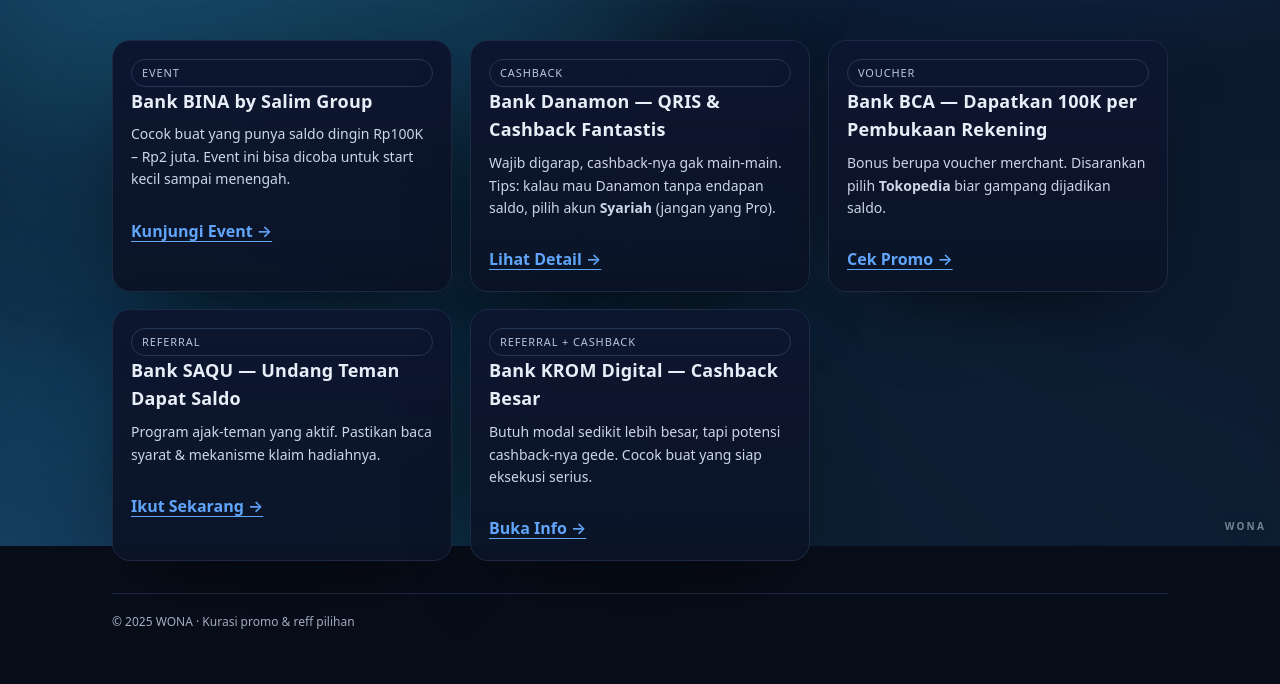
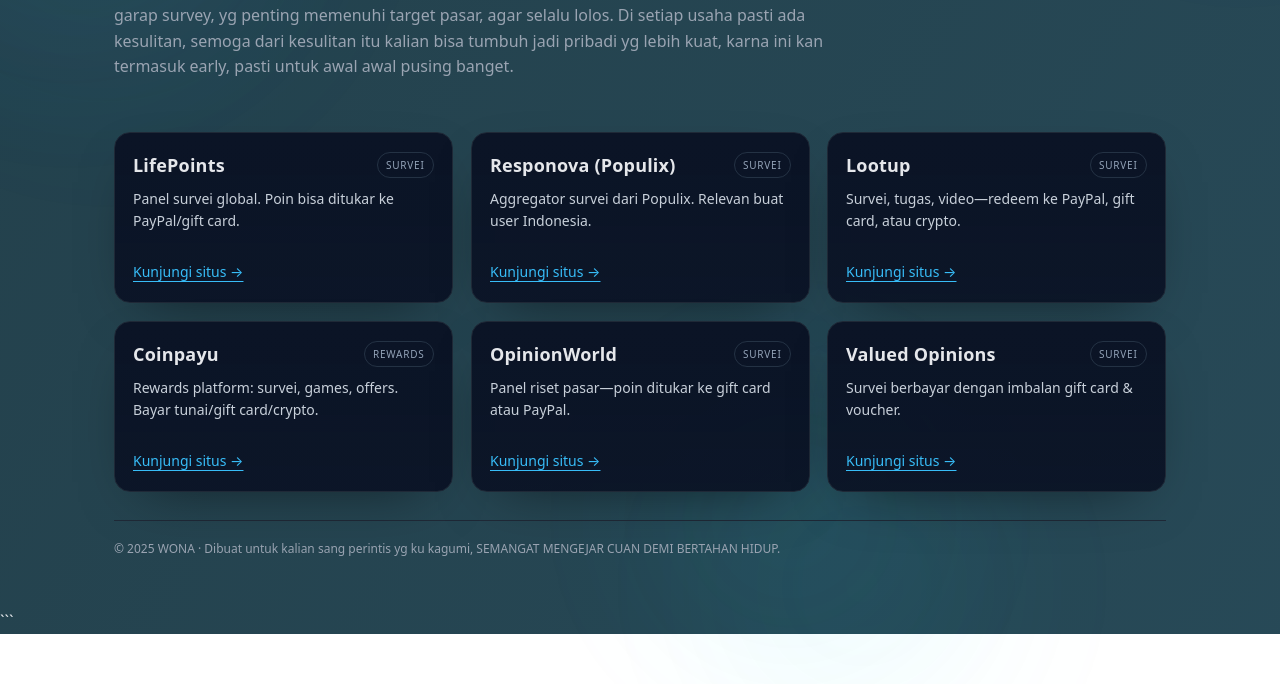
Before and after one commit to seravinnnn/PanelSurveyWonaa, a plain HTML site: page index.html in a window 1280 px wide. Shown: the part 254-938 px from the top of the page. After the commit the page ends 888 px from the top, so only its background shows below. Drawn offline with Linux system fonts and the light colour scheme.

Commit message:
Add files via upload

````diff
--- a/index.html
+++ b/index.html
@@ -3,28 +3,22 @@
   <head>
     <meta charset="utf-8" />
     <meta name="viewport" content="width=device-width, initial-scale=1" />
-    <title>PROMO BANK DIGITAL & REFF — by WONA</title>
+    <title>Kumpulan Panel Survey Penghasil Uang — by WONA</title>
     <meta
       name="description"
-      content="Kumpulan event promo bank digital & referral lengkap dengan link. Disusun oleh WONA."
+      content="Daftar panel survei penghasil uang lengkap dengan link pendaftaran. Dibuat oleh WONA untuk Seravin."
     />
-    <meta name="theme-color" content="#0a0f1f" />
+
     <style>
-      /* =======================================================
-       SINGLE FILE — INDEX.HTML SAJA
-       Tema: PROMO BANK DIGITAL & REFF (by WONA)
-       Fitur: Background animasi cinematic + kartu event + watermark
-       ======================================================= */
-
       :root {
-        --text: #e8eef7;
-        --muted: #a6b3c7;
-        --primary: #60a5fa;
         --card: #0b1426;
-        --border: #1e2a44;
-        --radius: 18px;
-        --shadow: 0 30px 90px -40px rgba(0, 0, 0, 0.85);
-        --glow: #60a5fa99;
+        --text: #e5e7eb;
+        --muted: #9aa4b2;
+        --primary: #38bdf8;
+        --border: #1f2937;
+        --shadow: 0 20px 60px -30px rgba(0, 0, 0, 0.6);
+        --radius: 16px;
+        --glow: #38bdf8aa;
       }
       * {
         box-sizing: border-box;
@@ -33,215 +27,93 @@
       body {
         height: 100%;
       }
-      html {
-        scroll-behavior: smooth;
-      }
       body {
         margin: 0;
         color: var(--text);
-        line-height: 1.6;
         font-family: ui-sans-serif, system-ui, -apple-system, Segoe UI, Roboto,
           Helvetica, Arial;
+        line-height: 1.6;
+        /* Aurora gradient bergerak */
+        background: linear-gradient(120deg, #0f2027, #203a43, #2c5364);
+        background-size: 600% 600%;
+        animation: aurora 18s ease infinite;
+        position: relative;
         overflow-x: hidden;
-        background: #080d1a; /* fallback */
+      }
+      @keyframes aurora {
+        0% {
+          background-position: 0% 50%;
+        }
+        50% {
+          background-position: 100% 50%;
+        }
+        100% {
+          background-position: 0% 50%;
+        }
       }
 
-      /* ===================== SUPER BACKGROUND =====================
-       Layer 1: deep-space gradient animated (conic + radial)
-       Layer 2: aurora-like flowing light (blurred blobs)
-       Layer 3: starfield & twinkle particles
-    */
-      .bg {
+      /* Lapisan bokeh lembut yang pelan bergerak */
+      body::before,
+      body::after {
+        content: "";
         position: fixed;
-        inset: 0;
-        z-index: -3;
-        overflow: hidden;
+        inset: -20vmax;
+        pointer-events: none;
+        filter: blur(60px);
+        opacity: 0.22;
         background: radial-gradient(
-            1200px 700px at 80% -10%,
-            #113b62 0%,
+            40vmax 40vmax at 20% 30%,
+            #38bdf844 0%,
             transparent 60%
           ),
           radial-gradient(
-            1400px 800px at -10% 110%,
-            #1a4a6e 0%,
+            30vmax 30vmax at 80% 20%,
+            #60a5fa55 0%,
             transparent 60%
           ),
-          radial-gradient(900px 600px at 10% 20%, #0c1e3a 0%, transparent 70%),
-          conic-gradient(
-            from 210deg at 50% 50%,
-            #0a1020 0deg,
-            #0d1b2a 90deg,
-            #0a1020 180deg,
-            #0d1b2a 270deg,
-            #0a1020 360deg
+          radial-gradient(
+            30vmax 30vmax at 60% 80%,
+            #22d3ee44 0%,
+            transparent 60%
           );
-        filter: saturate(1.05);
+        z-index: -1;
+        animation: floaty 24s ease-in-out infinite alternate;
       }
-      /* subtle conic drift */
-      @keyframes drift {
+      body::after {
+        animation-duration: 32s;
+        animation-direction: alternate-reverse;
+        opacity: 0.18;
+      }
+      @keyframes floaty {
         from {
-          transform: rotate(0deg) scale(1);
+          transform: translate3d(-2%, -2%, 0) scale(1);
         }
         to {
-          transform: rotate(360deg) scale(1.02);
-        }
-      }
-      .bg::before {
-        content: "";
-        position: absolute;
-        inset: -10vmax;
-        background: conic-gradient(
-          from 0deg at 50% 50%,
-          #133b5c22,
-          #1e3a8a22,
-          #06b6d422,
-          #0ea5e922,
-          #133b5c22
-        );
-        animation: drift 80s linear infinite;
-        filter: blur(40px);
-        opacity: 0.6;
-      }
-
-      /* flowing blobs (aurora++ style) */
-      .flow {
-        position: fixed;
-        inset: -15vmax;
-        z-index: -2;
-        pointer-events: none;
-        filter: blur(80px);
-        opacity: 0.33;
-      }
-      .flow::before,
-      .flow::after {
-        content: "";
-        position: absolute;
-        width: 70vmax;
-        height: 70vmax;
-        border-radius: 50%;
-        background: radial-gradient(closest-side, #22d3ee66 0%, transparent 70%),
-          radial-gradient(closest-side, #60a5fa66 0%, transparent 70%),
-          radial-gradient(closest-side, #34d39955 0%, transparent 70%);
-        mix-blend-mode: screen;
-        animation: floatA 36s ease-in-out infinite;
-      }
-      .flow::after {
-        animation: floatB 48s ease-in-out infinite;
-        opacity: 0.85;
-      }
-      @keyframes floatA {
-        0% {
-          transform: translate(-20%, -10%) scale(1);
-        }
-        50% {
-          transform: translate(15%, 8%) scale(1.08);
-        }
-        100% {
-          transform: translate(-20%, -10%) scale(1);
-        }
-      }
-      @keyframes floatB {
-        0% {
-          transform: translate(30%, -20%) scale(1);
-        }
-        50% {
-          transform: translate(-10%, 20%) scale(1.06);
-        }
-        100% {
-          transform: translate(30%, -20%) scale(1);
+          transform: translate3d(2%, 2%, 0) scale(1.06);
         }
       }
 
-      /* starfield */
-      .stars,
-      .twinkle {
-        position: fixed;
-        inset: 0;
-        z-index: -1;
-        pointer-events: none;
-      }
-      .stars::before {
-        /* dense small stars via box-shadow trick */
-        content: "";
-        position: absolute;
-        left: 50%;
-        top: 50%;
-        width: 1px;
-        height: 1px;
-        background: transparent;
-        box-shadow: 1200px -600px #7aa0ff, -900px -300px #7aa0ff,
-          400px -700px #7aa0ff, -300px 200px #7aa0ff, 800px 500px #7aa0ff,
-          -1200px 400px #7aa0ff, -600px 700px #7aa0ff, 300px 600px #7aa0ff,
-          -100px -500px #7aa0ff, 1000px 300px #7aa0ff, -800px 50px #7aa0ff,
-          600px -400px #7aa0ff;
-        transform: translate(-50%, -50%);
-        animation: starDrift 120s linear infinite;
-        opacity: 0.6;
-      }
-      @keyframes starDrift {
-        from {
-          transform: translate(-50%, -50%) rotate(0deg);
-        }
-        to {
-          transform: translate(-50%, -50%) rotate(360deg);
-        }
-      }
-      .twinkle::before,
-      .twinkle::after {
-        content: "";
-        position: absolute;
-        inset: 0;
-        background: radial-gradient(
-            2px 2px at 20% 30%,
-            #ffffffaa 20%,
-            transparent 60%
-          ),
-          radial-gradient(3px 3px at 70% 60%, #ffffff99 20%, transparent 60%),
-          radial-gradient(2px 2px at 40% 80%, #ffffff99 20%, transparent 60%),
-          radial-gradient(2px 2px at 85% 25%, #ffffffaa 20%, transparent 60%);
-        animation: tw 6s ease-in-out infinite alternate;
-        mix-blend-mode: screen;
-        opacity: 0.35;
-      }
-      .twinkle::after {
-        animation-duration: 9s;
-        opacity: 0.25;
-        filter: blur(1px);
-      }
-      @keyframes tw {
-        from {
-          opacity: 0.15;
-          transform: scale(1);
-        }
-        to {
-          opacity: 0.55;
-          transform: scale(1.02);
-        }
-      }
-
-      /* ========================= LAYOUT ========================= */
       .container {
         max-width: 1100px;
         margin: 0 auto;
-        padding: 34px 22px;
+        padding: 32px 24px;
       }
-      header {
-        padding: 52px 0 10px;
+      .header {
+        padding: 36px 0 8px;
       }
       .title {
         margin: 0;
-        font-weight: 900;
+        font-weight: 800;
         letter-spacing: -0.02em;
-        font-size: clamp(30px, 4vw, 52px);
+        font-size: clamp(28px, 3.5vw, 40px);
       }
       .accent {
         color: var(--primary);
       }
       .lead {
-        max-width: 880px;
+        max-width: 720px;
         color: var(--muted);
-        margin-top: 12px;
-        font-size: clamp(14px, 2vw, 18px);
+        margin-top: 10px;
       }
 
       .grid {
@@ -250,12 +122,12 @@
         grid-template-columns: repeat(1, minmax(0, 1fr));
         margin-top: 28px;
       }
-      @media (min-width: 680px) {
+      @media (min-width: 600px) {
         .grid {
           grid-template-columns: repeat(2, minmax(0, 1fr));
         }
       }
-      @media (min-width: 1024px) {
+      @media (min-width: 950px) {
         .grid {
           grid-template-columns: repeat(3, minmax(0, 1fr));
         }
@@ -264,230 +136,233 @@
       .card {
         display: block;
         padding: 18px;
-        background: linear-gradient(180deg, #0d1630, #0b1426f2);
+        background: linear-gradient(180deg, #0b1426, #0b1426f5);
         border: 1px solid var(--border);
         border-radius: var(--radius);
         text-decoration: none;
         color: inherit;
         box-shadow: var(--shadow);
-        transition: transform 0.22s ease, box-shadow 0.22s ease,
-          border-color 0.22s ease, filter 0.22s ease;
+        transition: transform 0.2s ease, box-shadow 0.2s ease,
+          border-color 0.2s ease, filter 0.2s ease;
         position: relative;
         isolation: isolate;
+        transform: translateY(4px);
         opacity: 0;
-        transform: translateY(10px);
       }
-      .card:hover {
-        transform: translateY(-6px) scale(1.018);
-        border-color: #2a3a5a;
-        filter: saturate(1.06);
-        box-shadow: 0 36px 110px -54px rgba(0, 0, 0, 0.85);
-      }
+      /* Glow biru saat hover */
       .card::after {
         content: "";
         position: absolute;
         inset: -1px;
         border-radius: inherit;
         z-index: -1;
-        opacity: 0;
-        filter: blur(14px);
         background: radial-gradient(
-          60% 36% at 50% 4%,
+          60% 40% at 50% 0%,
           var(--glow),
           transparent 70%
         );
+        opacity: 0;
         transition: opacity 0.25s ease;
+        filter: blur(12px);
+      }
+      .card:hover {
+        transform: translateY(-4px) scale(1.015);
+        box-shadow: 0 30px 80px -40px rgba(0, 0, 0, 0.8);
+        border-color: #263244;
+        filter: saturate(1.06);
       }
       .card:hover::after {
         opacity: 0.9;
       }
 
+      .card-head {
+        display: flex;
+        align-items: center;
+        justify-content: space-between;
+      }
+      .name {
+        font-weight: 700;
+        font-size: 18px;
+        letter-spacing: 0.2px;
+      }
       .badge {
-        font-size: 11px;
-        color: #b7c6de;
-        border: 1px solid #243756;
-        padding: 4px 10px;
+        font-size: 10px;
+        color: #93a3b8;
+        border: 1px solid #243244;
+        padding: 4px 8px;
         border-radius: 999px;
         text-transform: uppercase;
         letter-spacing: 0.08em;
       }
-      .name {
-        font-size: 18px;
-        font-weight: 800;
-        letter-spacing: 0.2px;
-        margin: 0;
-      }
       .desc {
         margin-top: 8px;
-        color: #cdd6e6;
+        color: #c8d0da;
         font-size: 14px;
       }
       .cta {
         margin-top: 14px;
-        display: inline-flex;
-        align-items: center;
-        gap: 8px;
+        display: inline-block;
         color: var(--primary);
-        font-weight: 600;
+        font-size: 14px;
         text-decoration: underline;
         text-underline-offset: 4px;
       }
 
       .footer {
         border-top: 1px solid var(--border);
-        margin-top: 32px;
+        margin-top: 28px;
         font-size: 12px;
         color: var(--muted);
         padding: 18px 0;
       }
 
-      /* Stagger reveal */
+      /* Animasi masuk (stagger) */
       .enter {
-        animation: fadeUp 0.72s cubic-bezier(0.22, 0.9, 0.24, 1) both;
+        animation: fadeUp 0.7s cubic-bezier(0.22, 0.9, 0.24, 1) both;
       }
       @keyframes fadeUp {
         from {
           opacity: 0;
-          transform: translateY(12px) scale(0.985);
+          transform: translateY(10px) scale(0.98);
         }
         to {
           opacity: 1;
           transform: translateY(0) scale(1);
         }
       }
-
-      /* Watermark */
-      .wm {
-        position: fixed;
-        right: 14px;
-        bottom: 12px;
-        z-index: 10;
-        font-weight: 800;
-        letter-spacing: 0.22em;
-        font-size: 10px;
-        opacity: 0.5;
-        color: #dbeafe;
-        text-shadow: 0 2px 12px rgba(0, 0, 0, 0.5);
-      }
     </style>
   </head>
   <body>
-    <!-- Background layers -->
-    <div class="bg" aria-hidden="true"></div>
-    <div class="flow" aria-hidden="true"></div>
-    <div class="stars" aria-hidden="true"></div>
-    <div class="twinkle" aria-hidden="true"></div>
-
     <div class="container">
-      <header>
+      <header class="header">
         <h1 class="title">
-          PROMO BANK DIGITAL & <span class="accent">REFF</span>
+          Kumpulan Panel Survey Penghasil Uang
+          <span class="accent">by WONA VIVIN</span>
         </h1>
         <p class="lead">
-          Tadi kan gw share kumpulan PANEL, kali ini ada event menarik soal bank
-          digital, silahkan di simak dibawah
+          Disini udah saya siapin kumpulan panel survey nya, tinggal klik aja,
+          nanti langsung mengarah ke halaman panel utama, kalian tinggal daftar,
+          disarankan cukup satu email tapi fokus jika garap survey, yg penting
+          memenuhi target pasar, agar selalu lolos. Di setiap usaha pasti ada
+          kesulitan, semoga dari kesulitan itu kalian bisa tumbuh jadi pribadi
+          yg lebih kuat, karna ini kan termasuk early, pasti untuk awal awal
+          pusing banget.
         </p>
       </header>
 
       <main>
         <div class="grid" id="grid">
-          <!-- 1. Bank BINA by Salim Group -->
+          <!-- 1: LifePoints -->
           <a
             class="card"
-            href="https://www.instagram.com/p/DMJ4vOQtJVL/?utm_source=ig_web_copy_link&igsh=MzRlODBiNWFlZA=="
+            href="https://www.lifepointspanel.com/"
             target="_blank"
             rel="noopener"
           >
-            <div class="badge">Event</div>
-            <h3 class="name">Bank BINA by Salim Group</h3>
+            <div class="card-head">
+              <div class="name">LifePoints</div>
+              <span class="badge">Survei</span>
+            </div>
             <p class="desc">
-              Cocok buat yang punya saldo dingin Rp100K – Rp2 juta. Event ini
-              bisa dicoba untuk start kecil sampai menengah.
+              Panel survei global. Poin bisa ditukar ke PayPal/gift card.
             </p>
-            <span class="cta">Kunjungi Event →</span>
+            <span class="cta">Kunjungi situs →</span>
           </a>
-
-          <!-- 2. Danamon QRIS Cashback -->
+          <!-- 2: Responova (Populix) -->
           <a
             class="card"
-            href="https://www.danamon.co.id/id/Personal/Promo/Penawaran-Khusus/Cashback-Transaksi-QRIS-80-hingga-80k"
+            href="https://survey.populix.co/"
             target="_blank"
             rel="noopener"
           >
-            <div class="badge">Cashback</div>
-            <h3 class="name">Bank Danamon — QRIS & Cashback Fantastis</h3>
+            <div class="card-head">
+              <div class="name">Responova (Populix)</div>
+              <span class="badge">Survei</span>
+            </div>
             <p class="desc">
-              Wajib digarap, cashback-nya gak main-main. Tips: kalau mau Danamon
-              tanpa endapan saldo, pilih akun <b>Syariah</b> (jangan yang Pro).
+              Aggregator survei dari Populix. Relevan buat user Indonesia.
             </p>
-            <span class="cta">Lihat Detail →</span>
+            <span class="cta">Kunjungi situs →</span>
           </a>
-
-          <!-- 3. BCA 100K Voucher -->
+          <!-- 3: Lootup -->
           <a
             class="card"
-            href="https://www.bca.co.id/en/Campaign/2021/promo-bca-mobile"
+            href="https://lootup.me/"
             target="_blank"
             rel="noopener"
           >
-            <div class="badge">Voucher</div>
-            <h3 class="name">
-              Bank BCA — Dapatkan 100K per Pembukaan Rekening
-            </h3>
+            <div class="card-head">
+              <div class="name">Lootup</div>
+              <span class="badge">Survei</span>
+            </div>
             <p class="desc">
-              Bonus berupa voucher merchant. Disarankan pilih
-              <b>Tokopedia</b> biar gampang dijadikan saldo.
+              Survei, tugas, video—redeem ke PayPal, gift card, atau crypto.
             </p>
-            <span class="cta">Cek Promo →</span>
+            <span class="cta">Kunjungi situs →</span>
           </a>
-
-          <!-- 4. SAQU Referral -->
+          <!-- 4: Coinpayu -->
           <a
             class="card"
-            href="https://banksaqu.co.id/products/warga-get-warga-13#"
+            href="https://www.coinpayu.com/"
             target="_blank"
             rel="noopener"
           >
-            <div class="badge">Referral</div>
-            <h3 class="name">Bank SAQU — Undang Teman Dapat Saldo</h3>
+            <div class="card-head">
+              <div class="name">Coinpayu</div>
+              <span class="badge">Rewards</span>
+            </div>
             <p class="desc">
-              Program ajak-teman yang aktif. Pastikan baca syarat & mekanisme
-              klaim hadiahnya.
+              Rewards platform: survei, games, offers. Bayar tunai/gift
+              card/crypto.
             </p>
-            <span class="cta">Ikut Sekarang →</span>
+            <span class="cta">Kunjungi situs →</span>
           </a>
-
-          <!-- 5. KROM Digital Referral/Cashback -->
+          <!-- 5: OpinionWorld -->
           <a
             class="card"
-            href="https://krom.id/referral"
+            href="https://www.opinionworld.com/"
             target="_blank"
             rel="noopener"
           >
-            <div class="badge">Referral + Cashback</div>
-            <h3 class="name">Bank KROM Digital — Cashback Besar</h3>
+            <div class="card-head">
+              <div class="name">OpinionWorld</div>
+              <span class="badge">Survei</span>
+            </div>
             <p class="desc">
-              Butuh modal sedikit lebih besar, tapi potensi cashback-nya gede.
-              Cocok buat yang siap eksekusi serius.
+              Panel riset pasar—poin ditukar ke gift card atau PayPal.
             </p>
-            <span class="cta">Buka Info →</span>
+            <span class="cta">Kunjungi situs →</span>
+          </a>
+          <!-- 6: Valued Opinions (FIX: pakai link resmi) -->
+          <a
+            class="card"
+            href="https://www.valuedopinions.co.id/"
+            target="_blank"
+            rel="noopener"
+          >
+            <div class="card-head">
+              <div class="name">Valued Opinions</div>
+              <span class="badge">Survei</span>
+            </div>
+            <p class="desc">
+              Survei berbayar dengan imbalan gift card & voucher.
+            </p>
+            <span class="cta">Kunjungi situs →</span>
           </a>
         </div>
+      </main>
 
-        <footer class="footer">
-          © <span id="year"></span> WONA · Kurasi promo & reff pilihan
-        </footer>
-      </main>
+      <footer class="footer">
+        © <span id="year"></span> WONA · Dibuat untuk kalian sang perintis yg ku
+        kagumi, SEMANGAT MENGEJAR CUAN DEMI BERTAHAN HIDUP.
+      </footer>
     </div>
-
-    <!-- Watermark -->
-    <div class="wm">WONA</div>
 
     <script>
       // Tahun otomatis
       document.getElementById("year").textContent = new Date().getFullYear();
 
-      // Stagger animasi kartu saat muncul
+      // Stagger animasi masuk untuk setiap kartu
       const cards = document.querySelectorAll(".card");
       cards.forEach((el, i) => {
         el.style.animationDelay = i * 90 + "ms";
@@ -496,3 +371,4 @@
     </script>
   </body>
 </html>
+```
````
